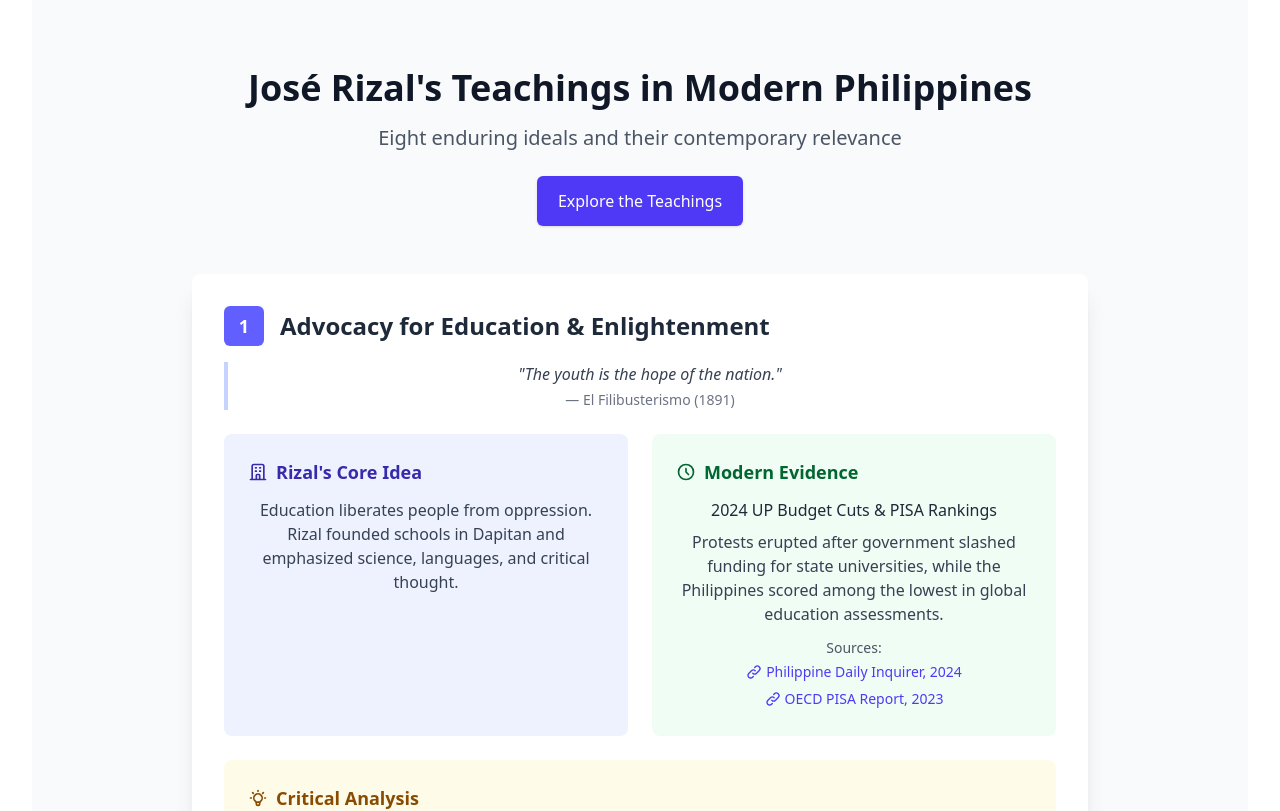
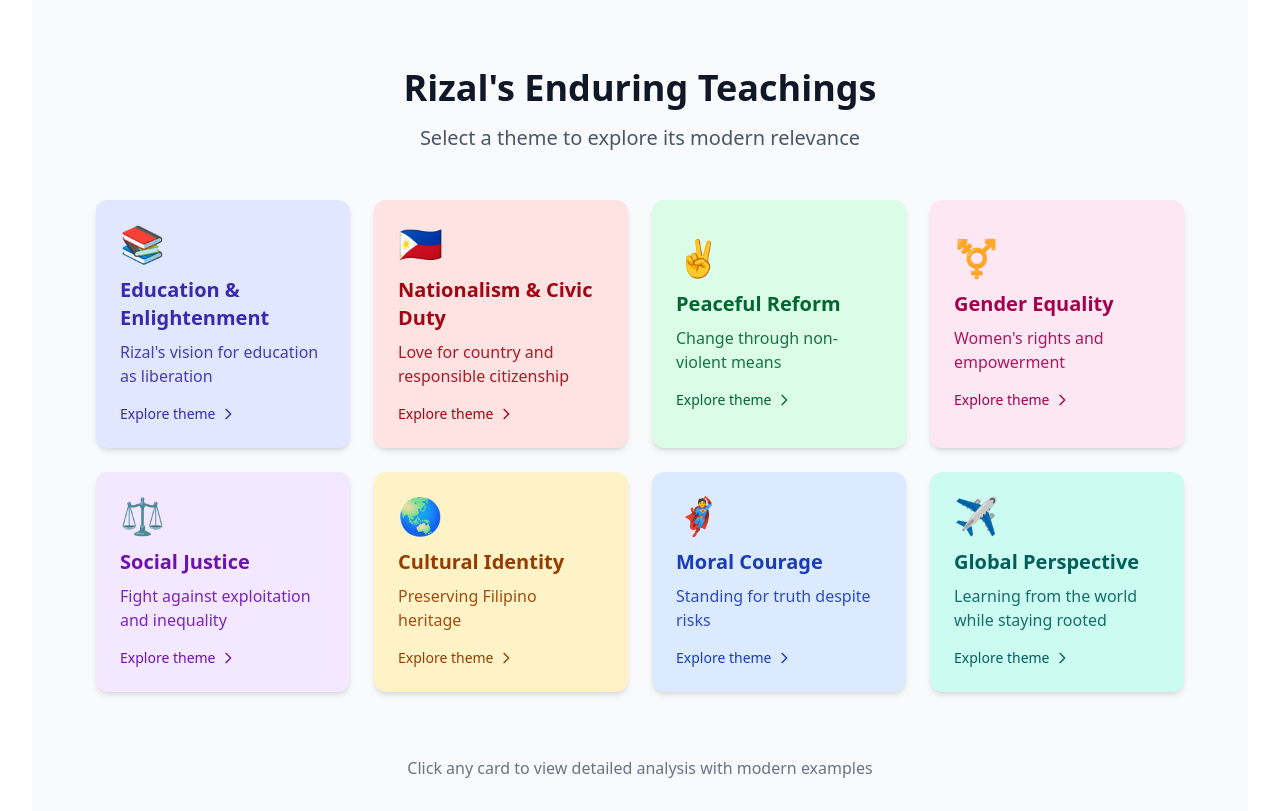
Before and after one commit to reymondyncierto/rizal-reimagined, a React (Vite) app: page / in a window 1280 px wide. Shown: the part 760-1571 px from the top of the page. Built offline with nearby package versions, Linux system fonts and the light colour scheme.

Commit message:
feat: ADD theme selector

```diff
--- a/src/App.jsx
+++ b/src/App.jsx
@@ -1,10 +1,15 @@
+import { useState } from 'react'
+
 import './App.css'
 import Header from './components/Header.component'
 import HeroSection from './components/HeroSection.component'
 import Footer from './components/Footer.component'
-import RizalsTeachings from './components/RizalsTeachings.component'
+import TeachingDetail from './components/TeachingDetail'
+import ThemeSelector from './components/ThemeSelector.component'
 
 function App() {
+  const [selectedTheme, setSelectedTheme] = useState(null)
+
   return (
     <div className="min-h-screen flex flex-col">
       <Header />
@@ -12,7 +17,14 @@ function App() {
         <HeroSection />
         <section className="py-12 bg-gray-50">
           <div className="max-w-7xl mx-auto px-4 sm:px-6 lg:px-8">
-            <RizalsTeachings />
+            {selectedTheme ? (
+              <TeachingDetail
+                themeId={selectedTheme}
+                onBack={() => setSelectedTheme(null)}
+              />
+            ) : (
+              <ThemeSelector onThemeSelect={setSelectedTheme} />
+            )}
           </div>
         </section>
       </main>
--- a/src/components/RizalsTeachings.component.jsx
+++ b/src/components/TeachingDetail.jsx
@@ -1,6 +1,6 @@
 import React from 'react';
 
-export default function RizalsTeachings() {
+export default function TeachingDetail() {
   const teachings = [
     {
       id: 1,
--- /dev/null
+++ b/src/components/ThemeSelector.component.jsx
@@ -0,0 +1,95 @@
+export default function ThemeSelector ({ onThemeSelect }){
+  const themes = [
+    {
+      id: 1,
+      title: "Education & Enlightenment",
+      icon: "📚",
+      brief: "Rizal's vision for education as liberation",
+      color: "bg-indigo-100 text-indigo-800"
+    },
+    {
+      id: 2,
+      title: "Nationalism & Civic Duty",
+      icon: "🇵🇭",
+      brief: "Love for country and responsible citizenship",
+      color: "bg-red-100 text-red-800"
+    },
+    {
+      id: 3,
+      title: "Peaceful Reform",
+      icon: "✌️",
+      brief: "Change through non-violent means",
+      color: "bg-green-100 text-green-800"
+    },
+    {
+      id: 4,
+      title: "Gender Equality",
+      icon: "⚧",
+      brief: "Women's rights and empowerment",
+      color: "bg-pink-100 text-pink-800"
+    },
+    {
+      id: 5,
+      title: "Social Justice",
+      icon: "⚖️",
+      brief: "Fight against exploitation and inequality",
+      color: "bg-purple-100 text-purple-800"
+    },
+    {
+      id: 6,
+      title: "Cultural Identity",
+      icon: "🌏",
+      brief: "Preserving Filipino heritage",
+      color: "bg-amber-100 text-amber-800"
+    },
+    {
+      id: 7,
+      title: "Moral Courage",
+      icon: "🦸",
+      brief: "Standing for truth despite risks",
+      color: "bg-blue-100 text-blue-800"
+    },
+    {
+      id: 8,
+      title: "Global Perspective",
+      icon: "✈️",
+      brief: "Learning from the world while staying rooted",
+      color: "bg-teal-100 text-teal-800"
+    }
+  ];
+
+  return (
+    <div className="min-h-screen bg-gray-50 py-12 px-4 sm:px-6 lg:px-8">
+      <div className="max-w-6xl mx-auto">
+        <div className="text-center mb-12">
+          <h1 className="text-4xl font-extrabold text-gray-900 mb-4">Rizal's Enduring Teachings</h1>
+          <p className="text-xl text-gray-600">Select a theme to explore its modern relevance</p>
+        </div>
+
+        <div className="grid grid-cols-1 md:grid-cols-2 lg:grid-cols-4 gap-6">
+          {themes.map((theme) => (
+            <button
+              key={theme.id}
+              onClick={() => onThemeSelect(theme.id)}
+              className={`${theme.color} rounded-xl shadow-md p-6 text-left transition-all duration-300 hover:shadow-lg hover:-translate-y-1 focus:outline-none focus:ring-2 focus:ring-offset-2 focus:ring-indigo-500`}
+            >
+              <div className="text-4xl mb-3">{theme.icon}</div>
+              <h2 className="text-xl font-bold mb-2">{theme.title}</h2>
+              <p className="opacity-90">{theme.brief}</p>
+              <div className="mt-4 text-sm font-medium flex items-center">
+                Explore theme
+                <svg className="w-4 h-4 ml-1" fill="none" stroke="currentColor" viewBox="0 0 24 24" xmlns="http://www.w3.org/2000/svg">
+                  <path strokeLinecap="round" strokeLinejoin="round" strokeWidth={2} d="M9 5l7 7-7 7" />
+                </svg>
+              </div>
+            </button>
+          ))}
+        </div>
+
+        <div className="mt-16 text-center text-gray-500">
+          <p>Click any card to view detailed analysis with modern examples</p>
+        </div>
+      </div>
+    </div>
+  );
+};
```
